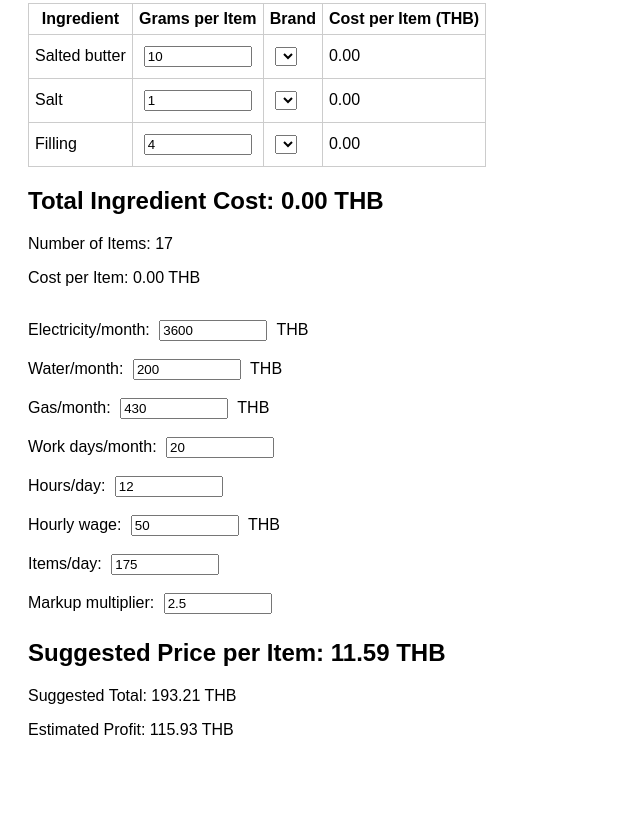
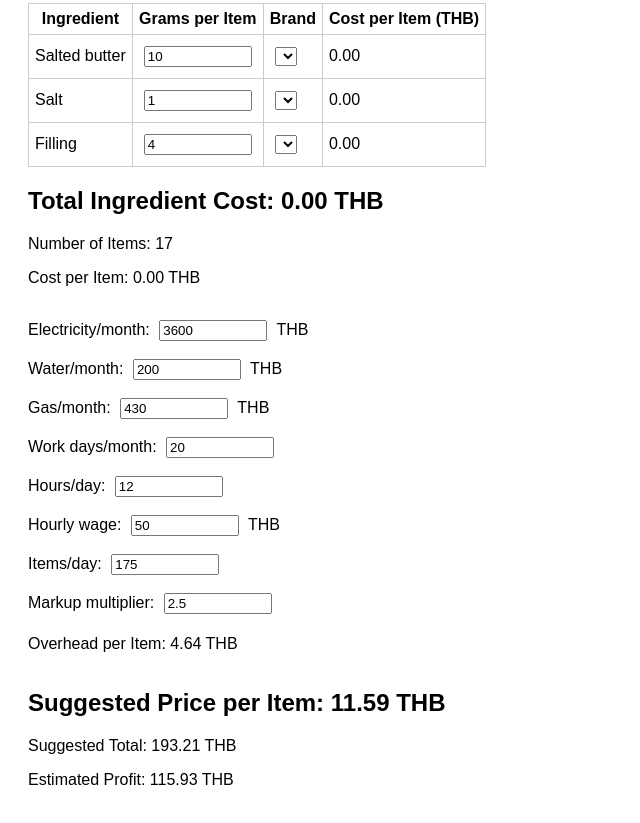
Before and after one commit to Rottjung/ChulaDesigns, a plain HTML site: page index.html in a window 1280 px wide. Shown: the part 619-1442 px from the top of the page, without its empty margins (0-640 px from the left). Before the commit the page ends 1402 px from the top, so only its background shows below. Drawn offline with Linux system fonts and the light colour scheme.

Commit message:
Update index.html

```diff
--- a/index.html
+++ b/index.html
@@ -1,5 +1,4 @@
-<!DOCTYPE html><html lang="en"><head>  <meta charset="UTF-8" />
-  <meta name="viewport" content="width=device-width, initial-scale=1.0" />
+<!DOCTYPE html><html lang="en"><head>  <meta charset="UTF-8" />  <meta name="viewport" content="width=device-width, initial-scale=1.0" />
   <title>Brood Bakery Calculator</title>
   <style>
     body { font-family: sans-serif; padding: 20px; }
@@ -60,6 +59,7 @@
     <label>Hourly wage: <input type="number" id="hour-wage" value="50" class="input-short" oninput="handleRecipeChange()"> THB</label>
     <label>Items/day: <input type="number" id="items-day" value="175" class="input-short" oninput="handleRecipeChange()"></label>
     <label>Markup multiplier: <input type="number" step="0.1" id="markup" value="2.5" class="input-short" oninput="handleRecipeChange()"></label>
+    <p>Overhead per Item: <span id="overhead-per-item">0</span> THB</p>
   </div>  <h2>Suggested Price per Item: <span id="suggested-price">0</span> THB</h2>
   <p>Suggested Total: <span id="suggested-total">0</span> THB</p>
   <p>Estimated Profit: <span id="estimated-profit">0</span> THB</p>  <script>
@@ -225,6 +225,7 @@
       const monthlyCost = elec + water + gas + (days * hours * wage);
       const monthlyItems = days * dailyItems;
       const overheadPerItem = monthlyCost / monthlyItems;
+      document.getElementById('overhead-per-item').textContent = overheadPerItem.toFixed(2);
 
       const suggestedPerItem = (totalCost / itemsPerBatch + overheadPerItem) * markup;
       const suggestedTotal = suggestedPerItem * itemsPerBatch;
```
